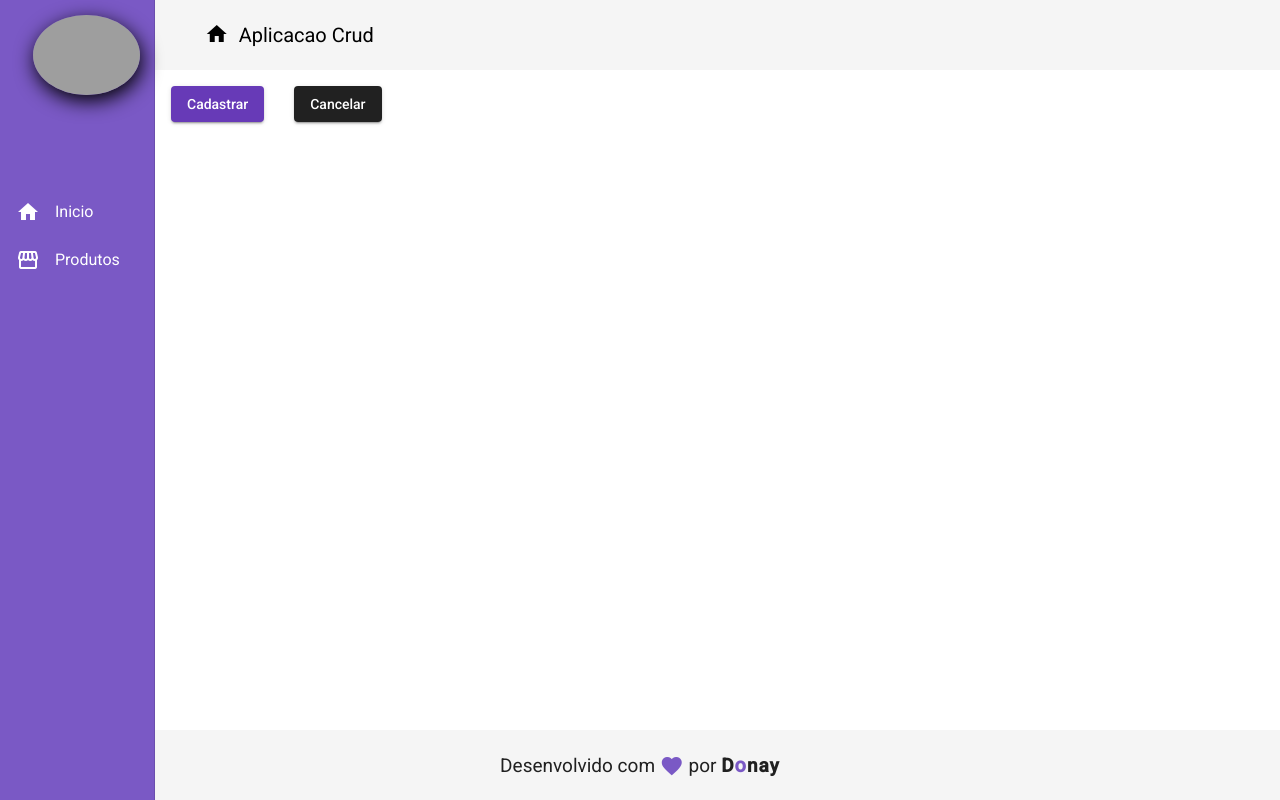
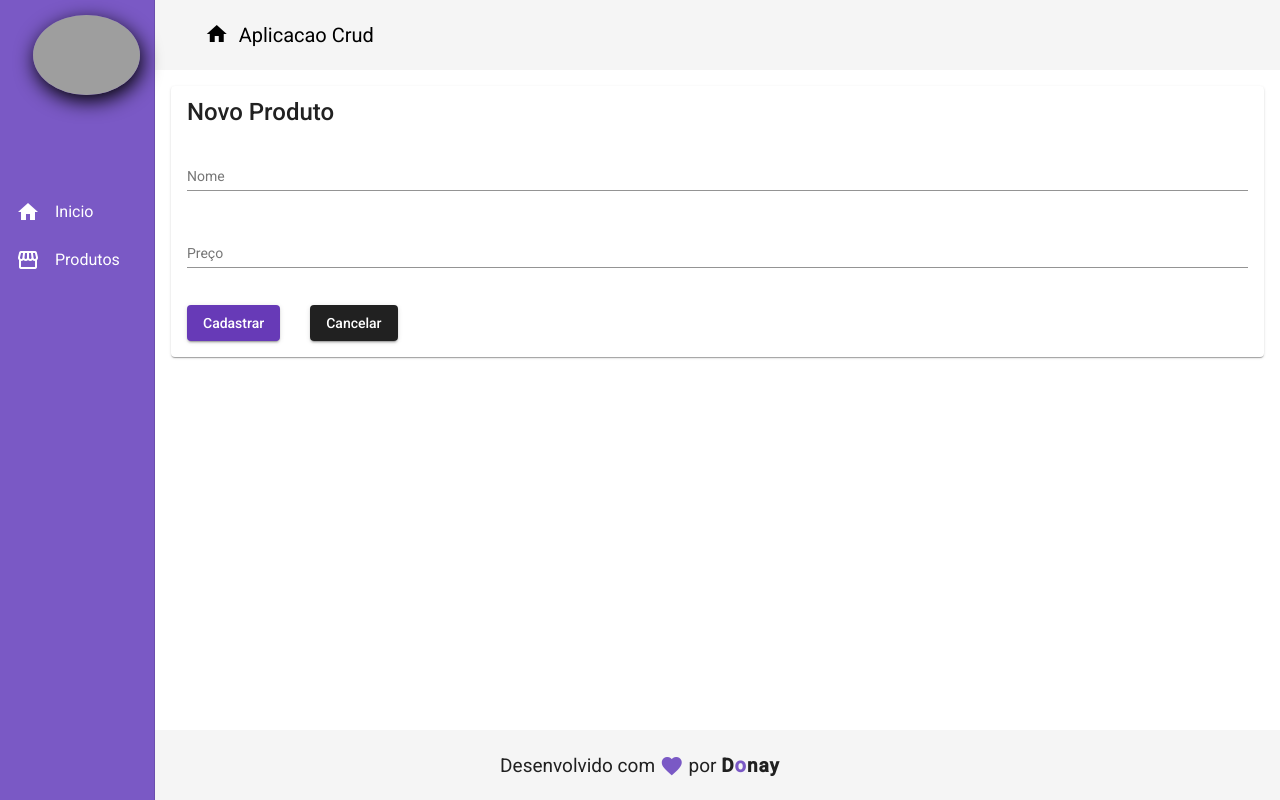
Before and after one commit to lucasdonay/angular9-cod3r, an Angular app in the folder frontend/: page /products/create in a window 1280 px wide. Built offline with nearby package versions, Linux system fonts and the light colour scheme; grey boxes are pictures that could not be loaded.

Commit message:
continuing the studies 04

```diff
--- a/frontend/src/app/components/product/product-create/product-create.component.css
+++ b/frontend/src/app/components/product/product-create/product-create.component.css
@@ -1,3 +1,10 @@
-button:not(:first-child) {
-  margin-left: 30px;
+form {
+  display: flex;
+  flex-direction: column;
 }
+
+
+button {
+  margin-right: 30px;
+  margin-top: 20px;
+}
--- a/frontend/src/app/components/product/product-create/product-create.component.html
+++ b/frontend/src/app/components/product/product-create/product-create.component.html
@@ -1,2 +1,14 @@
-<button mat-raised-button (click)="createProduct()" color="primary">Cadastrar</button>
-<button mat-raised-button (click)="cancel()" style="background-color: rgba(0,0,0,.87); color: white;">Cancelar</button>
+<mat-card>
+  <mat-card-title style="margin-bottom: 30px;">Novo Produto</mat-card-title>
+  <form>
+    <mat-form-field style="margin-bottom: 20px;">
+      <input matInput placeholder="Nome" [(ngModel)]="product.name" name="name">
+    </mat-form-field>
+    <mat-form-field>
+      <input matInput placeholder="Preço" [(ngModel)]="product.price" name="price">
+    </mat-form-field>
+  </form>
+
+  <button mat-raised-button (click)="createProduct()" color="primary">Cadastrar</button>
+  <button mat-raised-button (click)="cancel()" style="background-color: rgba(0,0,0,.87); color: white;">Cancelar</button>
+</mat-card>
--- a/frontend/src/app/components/product/product-create/product-create.component.ts
+++ b/frontend/src/app/components/product/product-create/product-create.component.ts
@@ -16,15 +16,15 @@ export class ProductCreateComponent implements OnInit {
 
   }
 
-  product: Product =  {
+  product: Product = {
     name: '',
     price: null
-   }
+  }
 
   createProduct(): void {
     this.productService.create(this.product).subscribe(() => {
       this.productService.showMessage('Operação executada com sucesso');
-      this.router.navigate(['/'])
+      this.router.navigate(['/products'])
     })
   }
 
--- /dev/null
+++ b/frontend/src/app/components/product/product-read/product-read.component.html
@@ -0,0 +1 @@
+<p>product-read works!</p>
--- /dev/null
+++ b/frontend/src/app/components/product/product-read/product-read.component.ts
@@ -0,0 +1,15 @@
+import { Component, OnInit } from '@angular/core';
+
+@Component({
+  selector: 'app-product-read',
+  templateUrl: './product-read.component.html',
+  styleUrls: ['./product-read.component.css']
+})
+export class ProductReadComponent implements OnInit {
+
+  constructor() { }
+
+  ngOnInit(): void {
+  }
+
+}
--- a/frontend/src/app/views/product-crud/product-crud.component.html
+++ b/frontend/src/app/views/product-crud/product-crud.component.html
@@ -1 +1,5 @@
-<button mat-raised-button (click)="navigateToProductCreate()">Novo Produto</button>
+<mat-card>
+  <mat-card-title>Produtos</mat-card-title>
+  <button mat-raised-button (click)="navigateToProductCreate()">Novo Produto</button>
+  <button mat-raised-button>Visualizar Produto</button>
+</mat-card>
```
Also changed, not shown: frontend/src/app/app.module.ts (+11 -3 lines), frontend/src/app/components/product/product-read/product-read.component.css (added).
